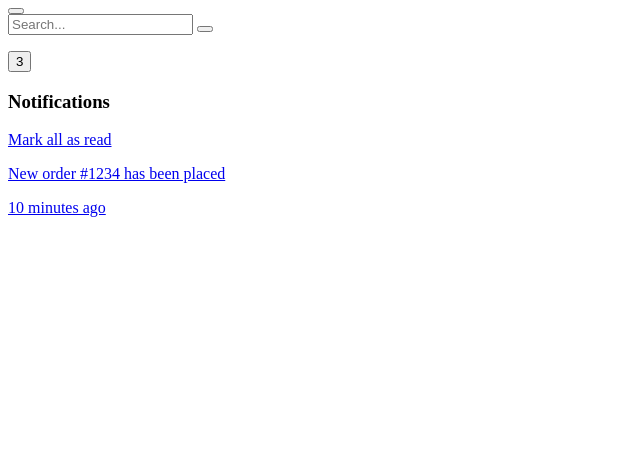
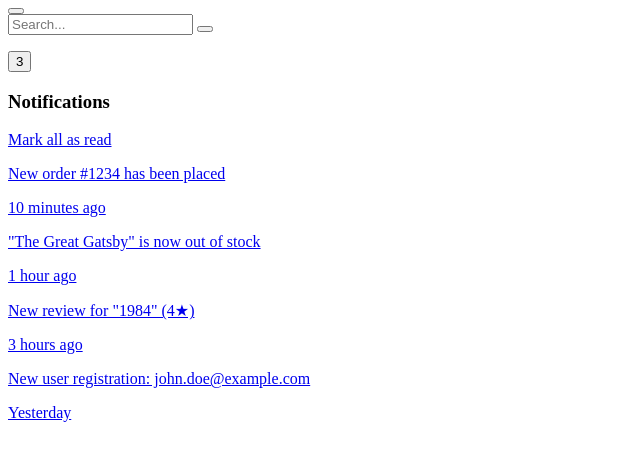
Before and after one commit to pac-cee/php-practice, a PHP site: page /header.php in a window 1280 px wide. Shown: the top 461 px of the page, without its empty margins (0-640 px from the left). Run offline with PHP 8.4, Linux system fonts and the light colour scheme.

Commit message:
Components: continue header.php

```diff
--- a/book-store/admin/components/header.php
+++ b/book-store/admin/components/header.php
@@ -36,3 +36,22 @@
             </a>
             <a href="#" class="notification-item unread">
               <div class="notification-icon stock-icon"></div>
+              <div class="notification-content">
+                <p class="notification-text">"The Great Gatsby" is now out of stock</p>
+                <p class="notification-time">1 hour ago</p>
+              </div>
+            </a>
+            <a href="#" class="notification-item unread">
+              <div class="notification-icon review-icon"></div>
+              <div class="notification-content">
+                <p class="notification-text">New review for "1984" (4★)</p>
+                <p class="notification-time">3 hours ago</p>
+              </div>
+            </a>
+            <a href="#" class="notification-item">
+              <div class="notification-icon user-icon"></div>
+              <div class="notification-content">
+                <p class="notification-text">New user registration: john.doe@example.com</p>
+                <p class="notification-time">Yesterday</p>
+              </div>
+            </a>
```
